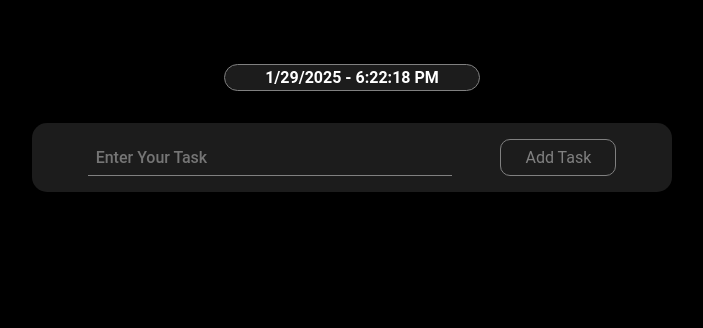
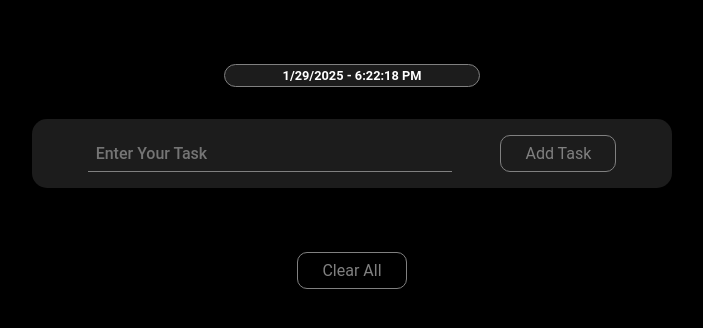
Before and after one commit to hiarun01/Todo-App, a React (Vite) app: page / in a window 1280 px wide. Shown: the top 328 px of the page, without its empty margins (288-991 px from the left). Built offline with nearby package versions, Linux system fonts and the light colour scheme.

Commit message:
clear all Task Btn Added

```diff
--- a/src/TodoApp.css
+++ b/src/TodoApp.css
@@ -82,7 +82,7 @@ body{
     /* border: 0.1rem solid grey; */
     border-radius: 15px;
     width: 80vw;
-    height: 80vh;
+    height: fit-content;
     padding: 2rem;
     display: flex;
     justify-content: center;
@@ -138,12 +138,8 @@ body{
 .date-time{
     font-size: 0.8rem;
     font-weight: 400;
-    color: grey;
+    font-weight: 500;
     font-family: 'Roboto', sans-serif;
-    font-weight: 500;
-    font-size: 1rem;
-    font-family: 'Roboto', sans-serif;
-    color: white;
     background-color: #1c1c1c;
     border-radius: 15px;
     padding: 0.2rem 0.5rem;
@@ -155,3 +151,24 @@ body{
     width: 20vw;
     margin-bottom: 2rem;
 }
+
+
+/* clear all btn */
+
+.clear-all-btn{
+    border: 0.1rem solid grey;
+    font: inherit;
+    font-family: 'Roboto', sans-serif;
+    cursor: pointer;
+    padding: 0.5rem 1.5rem;
+    border-radius: 10px;
+    background: transparent;
+    color: grey;
+
+}
+
+
+.clear-all-btn:hover{
+    background-color: grey;
+    color: white;
+}
--- a/src/TodoApp.jsx
+++ b/src/TodoApp.jsx
@@ -90,6 +90,11 @@ const TodoApp = () => {
             })}
           </ul>
         </section>
+        <section>
+          <button className="clear-all-btn" onClick={() => setTasks([])}>
+            Clear All
+          </button>
+        </section>
       </main>
     </>
   );
```
